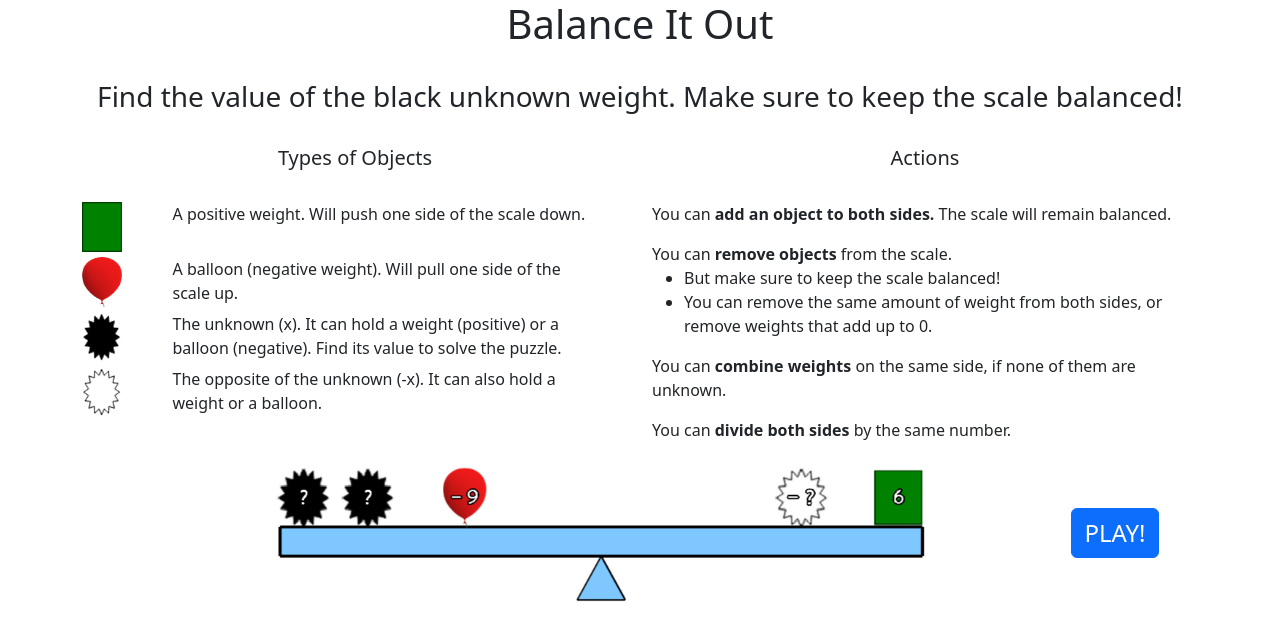
After one commit to schait/kaboom-math-games, a Flask app: template templates/balance_instructions.html in a window 1280 px wide. The commit adds this page. Shown: the top 640 px of the page. Run offline with Flask 3, Linux system fonts and the light colour scheme; the template is opened without the code that fills it, so the values that code supplies are empty.

Commit message:
Instructions

```diff
--- a/server.py
+++ b/server.py
@@ -7,6 +7,12 @@ app = Flask(__name__)
 def show_homepage():
     """Show the application's homepage."""
 
+    return render_template('balance_instructions.html')
+
+@app.route('/balance')
+def balance_game():
+    """BalanceItOut game."""
+
     return render_template('balance.html')
 
 if __name__ == '__main__':
--- a/static/balance.css
+++ b/static/balance.css
@@ -11,3 +11,21 @@
     overflow-y: scroll;
     padding-left: 5px;
 }
+
+.center {
+    text-align: center;
+}
+
+.big {
+    font-size: 24px;
+}
+
+.instructions-img {
+    height: 50px;
+    width: 40px;
+}
+
+.instructions-left {
+    margin-bottom: 5px;
+    margin-right: 15px;
+}
--- /dev/null
+++ b/templates/balance_instructions.html
@@ -0,0 +1,81 @@
+<!DOCTYPE html>
+<html>
+    <head>
+        <link href="https://cdn.jsdelivr.net/npm/bootstrap@5.3.0-alpha3/dist/css/bootstrap.min.css"
+        rel="stylesheet" integrity="sha384-KK94CHFLLe+nY2dmCWGMq91rCGa5gtU4mk92HdvYe+M/SXH301p5ILy+dN9+nJOZ" crossorigin="anonymous">
+        <link rel="stylesheet" href="/static/balance.css">
+    </head>
+    <body>
+        <h1 class="center">Balance It Out</h1>
+        <br>
+        <h3 class="center">Find the value of the black unknown weight. Make sure to keep the scale balanced!</h3>
+        <br>
+        <div class="container">
+            <div class="row">
+                <div class="col-6">
+                    <div class="row center">
+                        <h5>Types of Objects</h5>
+                    </div>
+                    <br>
+                    <div class="row instructions-left">
+                        <div class="col-2">
+                            <img class="instructions-img" src="static/sprites/rectangle2.png"/>
+                        </div>
+                        <div class="col-10">
+                            A positive weight. Will push one side of the scale down.
+                        </div>
+                    </div>
+                    <div class="row instructions-left">
+                        <div class="col-2">
+                            <img class="instructions-img" src="static/sprites/red_balloon.png"/>
+                        </div>
+                        <div class="col-10">
+                            A balloon (negative weight). Will pull one side of the scale up.
+                        </div>
+                    </div>
+                    <div class="row instructions-left">
+                        <div class="col-2">
+                            <img class="instructions-img" src="static/sprites/unknown.png"/>
+                        </div>
+                        <div class="col-10">
+                            The unknown (x). It can hold a weight (positive) or a balloon (negative).
+                            Find its value to solve the puzzle.
+                        </div>
+                    </div>
+                    <div class="row instructions-left">
+                        <div class="col-2">
+                            <img class="instructions-img" src="static/sprites/neg_unknown.png"/>
+                        </div>
+                        <div class="col-10">
+                            The opposite of the unknown (-x). It can also hold a weight or a balloon.
+                        </div>
+                    </div>
+                </div>
+                <div class="col-6">
+                    <div class="row center">
+                        <h5>Actions</h5>
+                    </div>
+                    <br>
+                    <p>You can <b>add an object to both sides.</b> The scale will remain balanced.</p>
+                    You can <b>remove objects</b> from the scale.
+                    <ul>
+                        <li>But make sure to keep the scale balanced!</li>
+                        <li>You can remove the same amount of weight from both sides, or remove weights that add up to 0.</li>
+                    </ul>
+                    <p>You can <b>combine weights</b> on the same side, if none of them are unknown.</p>
+                    <p>You can <b>divide both sides</b> by the same number.</p>
+                </div>
+            </div>
+            <div class="row">
+                <div class="col-2"></div>
+                <div class="col-8">
+                    <img src="/static/screenshot.png" width="90%" height="150px">
+                </div>
+                <div class="col-2" style="display: flex; justify-content:center; align-items:center;">
+                    <form action="/balance">
+                        <button type="submit" class="btn btn-primary big">PLAY!</button>
+                    </form>
+                </div>
+            </div>
+        </div>
+    </body>
```
Also changed, not shown: static/balance.js (+17 -2 lines), static/screenshot.png (added), static/sprites/rectangle.png (deleted).
